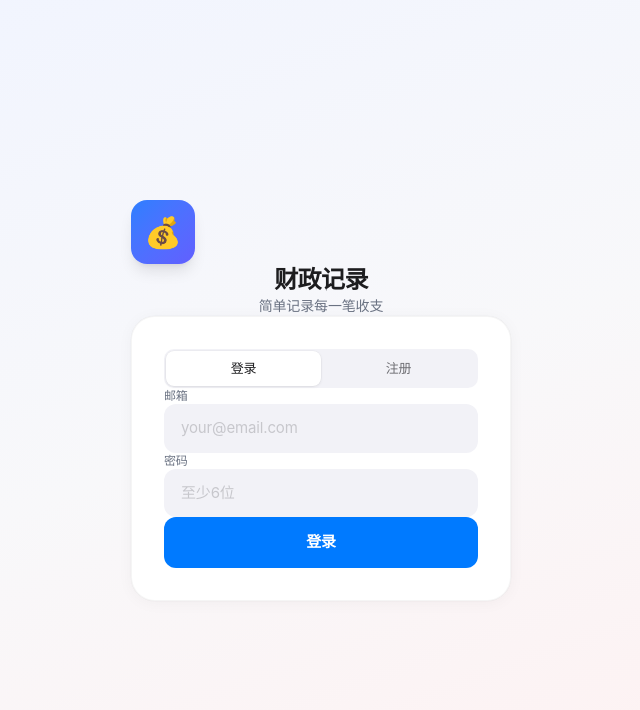
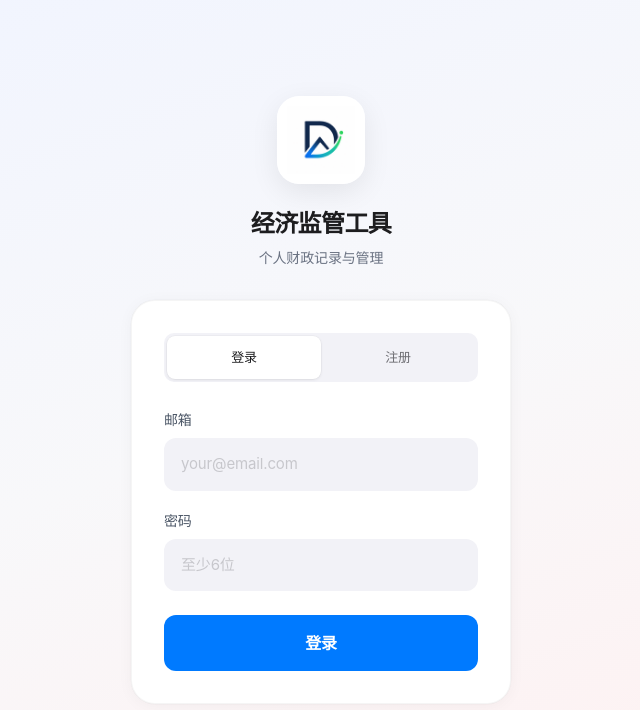
Before and after one commit to Slash-CCC/finance-tracker, a React (Vite) app: page / in a window 1280 px wide. Shown: the top 710 px of the page, without its empty margins (319-959 px from the left). Built offline with nearby package versions, Linux system fonts and the light colour scheme.

Commit message:
style: 登录页使用logo居中, 优化邮箱/密码/按钮/卡片间距

```diff
--- a/src/pages/AuthPage.tsx
+++ b/src/pages/AuthPage.tsx
@@ -33,33 +33,61 @@ export default function AuthPage({ onLogin }: Props) {
   return (
     <div className="min-h-screen flex items-center justify-center p-6" style={{ background: 'linear-gradient(160deg, #F0F4FF 0%, #F8F8FA 50%, #FFF0F0 100%)' }}>
       <div className="w-full max-w-[380px] page-enter">
-        <div className="text-center mb-8">
-          <div className="w-16 h-16 mx-auto mb-4 rounded-2xl bg-gradient-to-br from-blue-500 to-indigo-500 flex items-center justify-center text-white text-3xl shadow-lg">💰</div>
-          <h1 className="text-2xl font-bold tracking-tight">财政记录</h1>
-          <p className="text-sm text-gray-500 mt-1">简单记录每一笔收支</p>
+        {/* Logo 区域 */}
+        <div className="text-center" style={{ marginBottom: 32 }}>
+          <img src="/icon-192.png" alt="经济监管工具" style={{ width: 88, height: 88, margin: '0 auto', borderRadius: 22, boxShadow: '0 8px 28px rgba(0,0,0,0.08)' }} />
+          <h1 className="text-2xl font-bold tracking-tight" style={{ marginTop: 24, marginBottom: 8 }}>经济监管工具</h1>
+          <p className="text-sm text-gray-500">个人财政记录与管理</p>
         </div>
 
-        <div className="card" style={{padding:32}}>
-          <div className="segment mb-6">
-            <button onClick={() => { setMode('login'); setError(''); }} className={mode === 'login' ? 'active' : ''}>登录</button>
-            <button onClick={() => { setMode('register'); setError(''); }} className={mode === 'register' ? 'active' : ''}>注册</button>
+        {/* 登录/注册卡片 */}
+        <div className="card" style={{ padding: 32 }}>
+          <div className="segment" style={{ marginBottom: 28, padding: 3 }}>
+            <button
+              onClick={() => { setMode('login'); setError(''); }}
+              className={mode === 'login' ? 'active' : ''}
+              style={{ padding: '12px 16px' }}
+            >登录</button>
+            <button
+              onClick={() => { setMode('register'); setError(''); }}
+              className={mode === 'register' ? 'active' : ''}
+              style={{ padding: '12px 16px' }}
+            >注册</button>
           </div>
 
-          <div className="space-y-4">
+          <div style={{ display: 'flex', flexDirection: 'column', gap: 20 }}>
             <div>
-              <label className="text-xs font-medium text-gray-500 mb-1.5 block">邮箱</label>
-              <input type="email" placeholder="your@email.com" value={email} onChange={e => setEmail(e.target.value)} className="input-apple" onKeyDown={e => e.key === 'Enter' && handleSubmit()} />
+              <label className="text-sm font-medium text-gray-600" style={{ display: 'block', marginBottom: 8 }}>邮箱</label>
+              <input
+                type="email"
+                placeholder="your@email.com"
+                value={email}
+                onChange={e => setEmail(e.target.value)}
+                className="input-apple"
+                onKeyDown={e => e.key === 'Enter' && handleSubmit()}
+                style={{ width: '100%', padding: '14px 16px', fontSize: 15 }}
+              />
             </div>
             <div>
-              <label className="text-xs font-medium text-gray-500 mb-1.5 block">密码</label>
-              <input type="password" placeholder="至少6位" value={password} onChange={e => setPassword(e.target.value)} className="input-apple" onKeyDown={e => e.key === 'Enter' && handleSubmit()} />
+              <label className="text-sm font-medium text-gray-600" style={{ display: 'block', marginBottom: 8 }}>密码</label>
+              <input
+                type="password"
+                placeholder="至少6位"
+                value={password}
+                onChange={e => setPassword(e.target.value)}
+                className="input-apple"
+                onKeyDown={e => e.key === 'Enter' && handleSubmit()}
+                style={{ width: '100%', padding: '14px 16px', fontSize: 15 }}
+              />
             </div>
 
             {error && (
-              <div className="text-xs text-red-500 bg-red-50 rounded-xl px-3 py-2.5">{error}</div>
+              <div className="text-sm rounded-xl text-center" style={{ padding: '12px 16px', color: '#dc2626', background: '#fef2f2' }}>
+                {error}
+              </div>
             )}
 
-            <button onClick={handleSubmit} disabled={submitting} className="btn-primary w-full flex items-center justify-center gap-2">
+            <button onClick={handleSubmit} disabled={submitting} className="btn-primary w-full flex items-center justify-center gap-2" style={{ padding: '16px 24px', fontSize: 16, marginTop: 4 }}>
               {submitting && <div className="spinner" />}
               {mode === 'login' ? '登录' : '注册'}
             </button>
```
